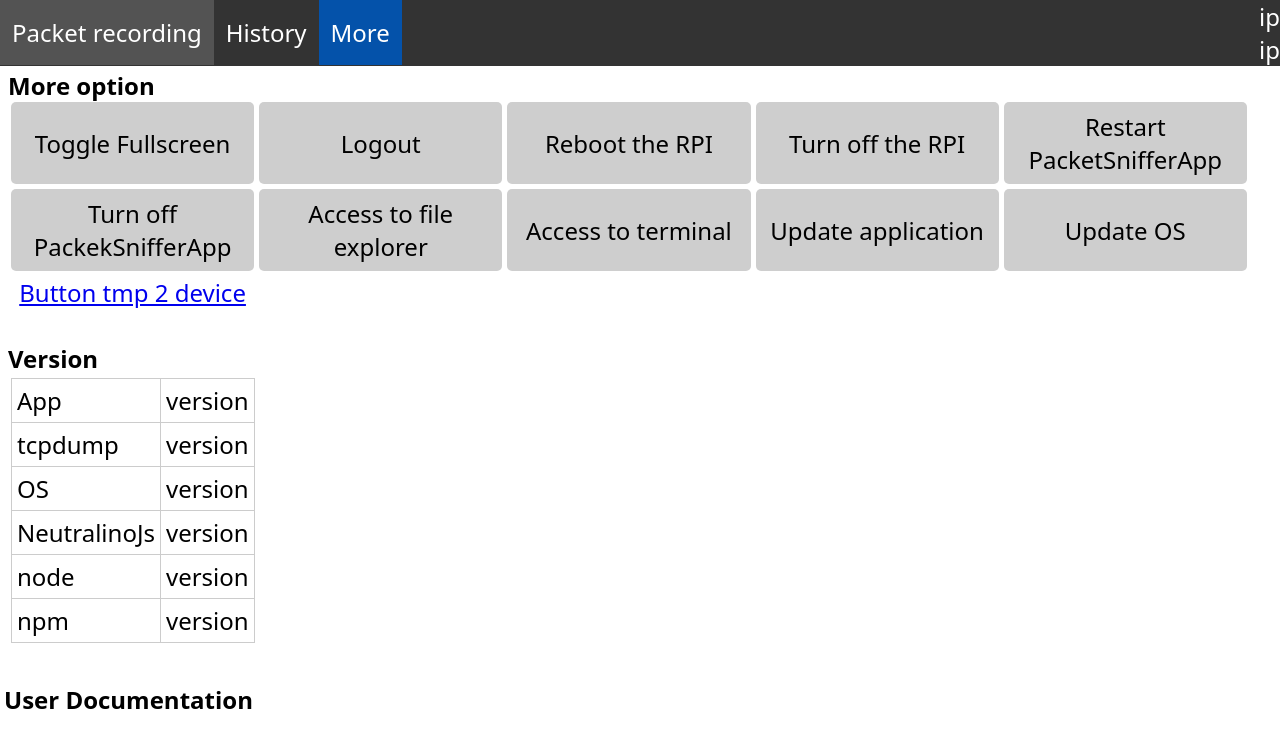
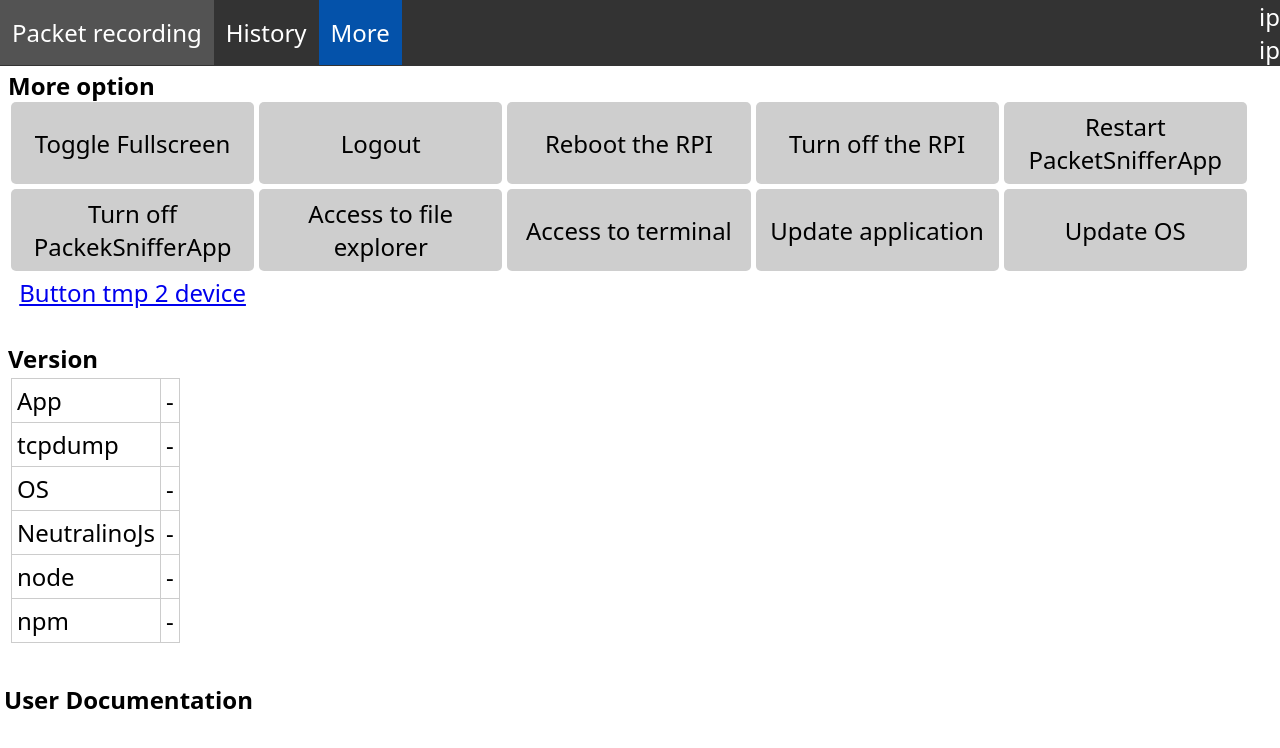
Before and after one commit to Thibcott/packetSniffer, a plain HTML site: page resources/more.html in a window 1280 px wide. Drawn offline with Linux system fonts and the light colour scheme; a script that the page names is missing.

Commit message:
fix: update app version display format and initialize version table with placeholders

```diff
--- a/resources/js/main.js
+++ b/resources/js/main.js
@@ -983,7 +983,7 @@ async function updateOS() {
 async function getVersions() {
     try {
         // Get App version
-        document.getElementById("appVersion").innerText = NL_VERSION;
+        document.getElementById("appVersion").innerText = `v${APP_VERSION}`;
 
         // Get tcpdump version
         let tcpdumpVersion = await Neutralino.os.execCommand('tcpdump --v');
--- a/resources/more.html
+++ b/resources/more.html
@@ -58,30 +58,30 @@ External CSS and JavaScript files are linked for styling and functionality.
       </div>
       <br>
       <h2>Version</h2>
-      <table onload="getVersions()">
+      <table>
         <tr>
           <td>App</td>
-          <td id="appVersion">version</td>
+          <td id="appVersion">-</td>
         </tr>
         <tr>
           <td>tcpdump</td>
-          <td id="tcpdumpVersion">version</td>
+          <td id="tcpdumpVersion">-</td>
         </tr>
         <tr>
           <td>OS</td>
-          <td id="osVersion">version</td>
+          <td id="osVersion">-</td>
         </tr>
         <tr>
           <td>NeutralinoJs</td>
-          <td id="neutralinoVersion">version</td>
+          <td id="neutralinoVersion">-</td>
         </tr>
         <tr>
           <td>node</td>
-          <td id="nodeVersion">version</td>
+          <td id="nodeVersion">-</td>
         </tr>
         <tr>
           <td>npm</td>
-          <td id="npmVersion">version</td>
+          <td id="npmVersion">-</td>
         </tr>
       </table>
     </div>
```
